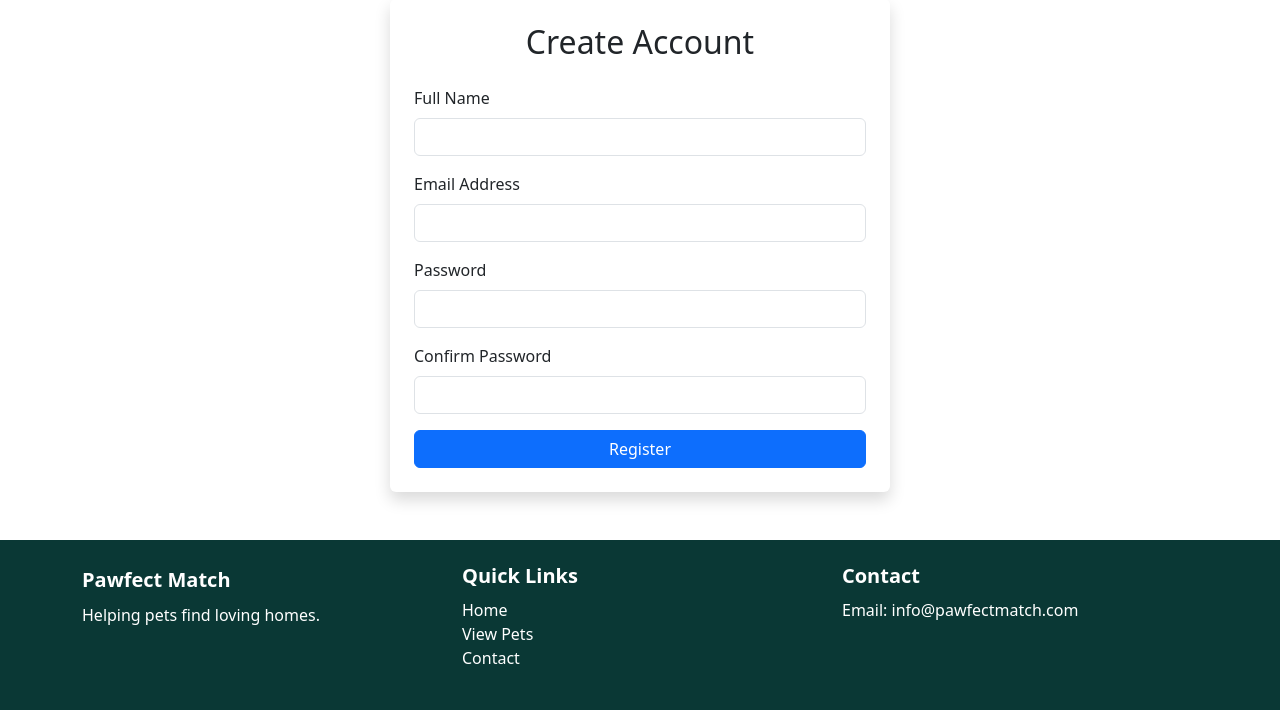
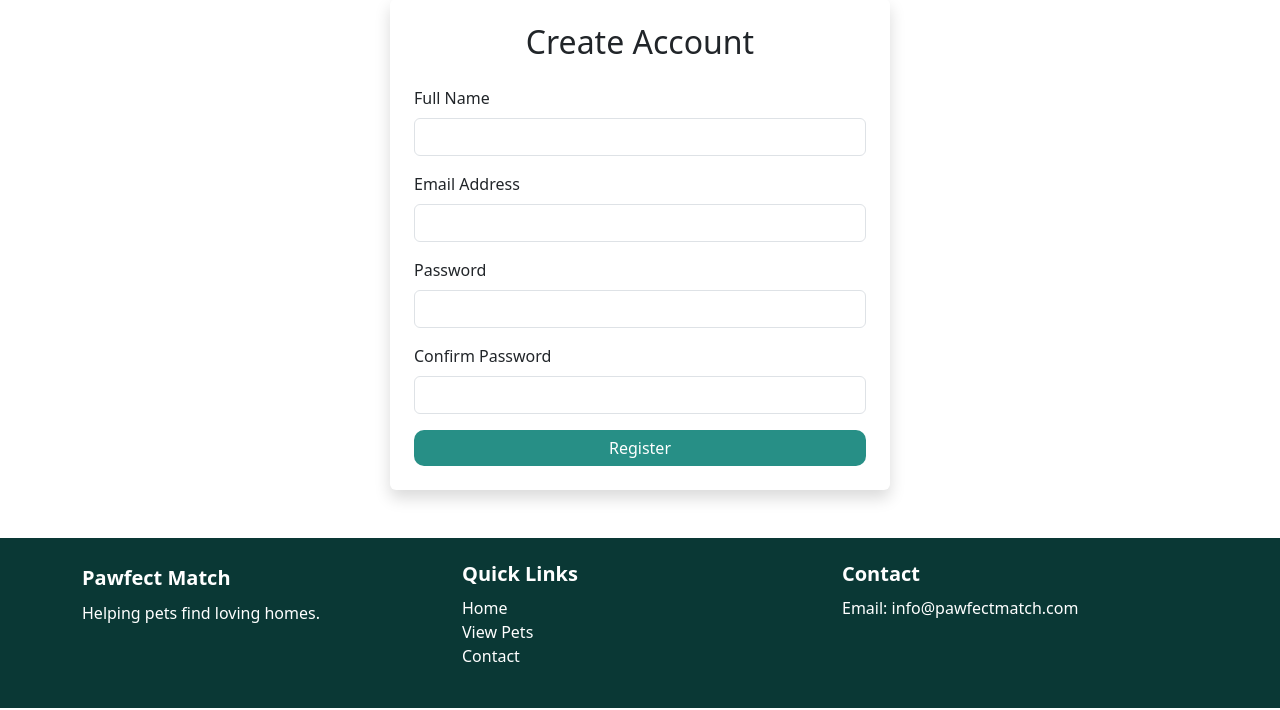
Before and after one commit to josiepollard/Pawfect, a PHP site: page /register.php in a window 1280 px wide. Shown: the part 137-847 px from the top of the page. Run offline with PHP 8.4, Linux system fonts and the light colour scheme.

Commit message:
small changes

```diff
--- a/includes/navbar.php
+++ b/includes/navbar.php
@@ -46,9 +46,13 @@
 
           <?php if ($_SESSION['role'] === 'user'): ?>
             <li><a class="dropdown-item" href="favourites.php">Saved Pets</a></li>
+            <li><hr class="dropdown-divider"></li>
+            <li><a class="dropdown-item" href="#">Account Settings</a></li>
           <?php endif; ?>
 
           <li><hr class="dropdown-divider"></li>
+
+
 
           <li>
             <a class="dropdown-item text-danger" href="logout.php">Logout</a>
--- a/login.php
+++ b/login.php
@@ -70,7 +70,7 @@ if ($_SERVER['REQUEST_METHOD'] === 'POST') {
                 <input type="password" name="password" class="form-control" required>
             </div>
 
-            <button type="submit" class="btn btn-success w-100">Login</button>
+            <button type="submit" class="btn btn-login w-100">Login</button>
         </form>
     </div>
 </div>
--- a/register.php
+++ b/register.php
@@ -85,7 +85,7 @@ if ($_SERVER['REQUEST_METHOD'] === 'POST') {
                 <input type="password" name="confirm_password" class="form-control" required>
             </div>
 
-            <button type="submit" class="btn btn-primary w-100">Register</button>
+            <button type="submit" class="btn btn-login w-100">Register</button>
         </form>
     </div>
 </div>
--- a/styles/index.css
+++ b/styles/index.css
@@ -261,3 +261,20 @@ HOME
   transform: translateY(-6px);
   box-shadow: 0 10px 25px rgba(0,0,0,0.15);
 }
+
+
+
+
+/**********************
+Login & register
+***********************/
+.btn-login, .btn-login {
+  background-color: #278f86;
+    border: none;
+    color: white;
+    font-weight: 500;
+    border-radius: 10px;
+    transition: 0.2s;
+}
+
+.btn-login:hover, .btn-login:hover {background-color: #ffffff;}
```
